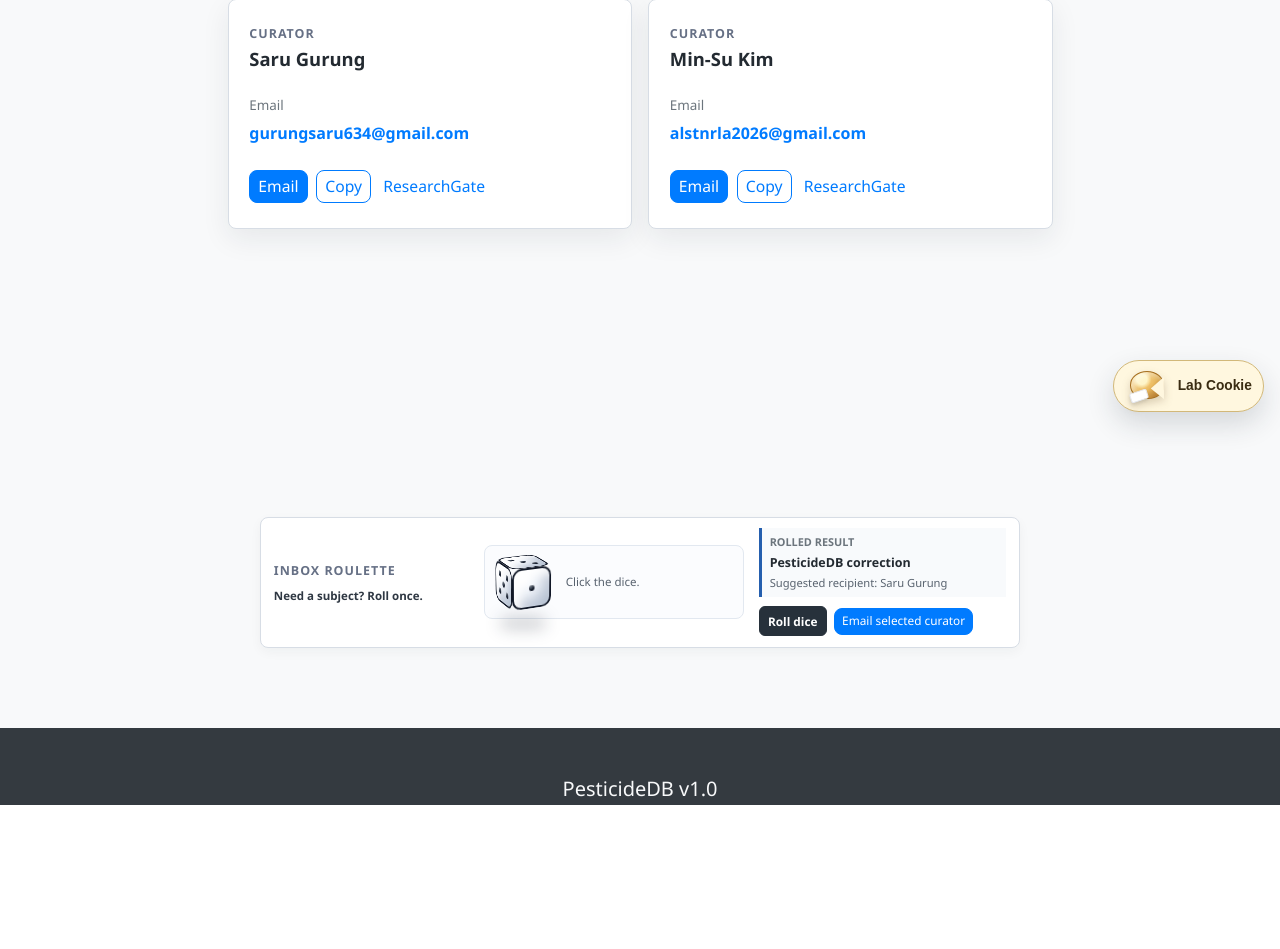
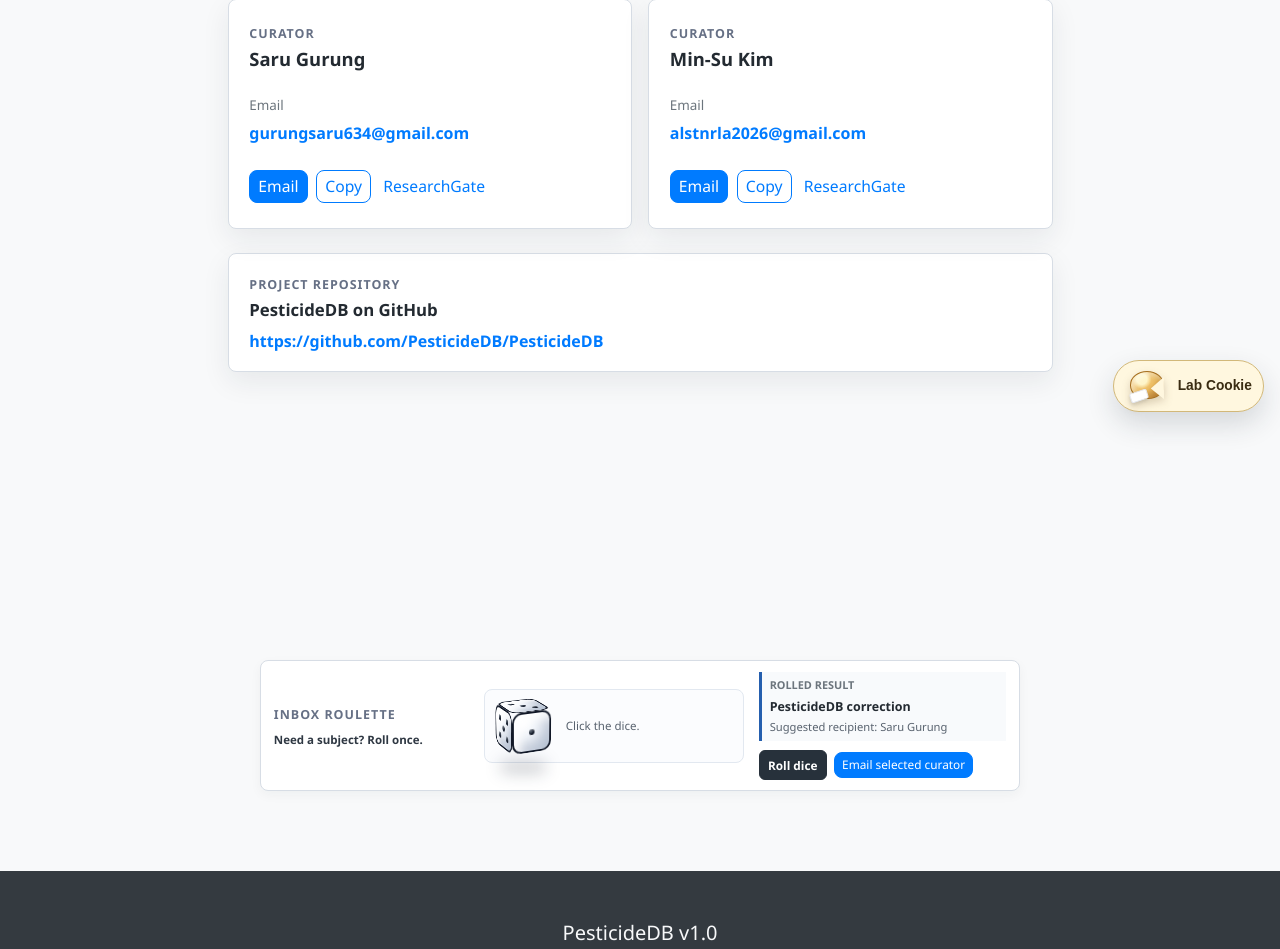
Before and after one commit to PesticideDB/PesticideDB, a Django app: page /contact/ in a window 1280 px wide. Shown: the part 372-1321 px from the top of the page. Before the commit the page ends 1177 px from the top, so only its background shows below. Run offline with Django 5.2, Linux system fonts and the light colour scheme; data comes from the database, SQL or seed files in the repository; some libraries are stand-ins or nearby versions.

Commit message:
Add GitHub repository link to contact page

```diff
--- a/base/templates/base/contact.html
+++ b/base/templates/base/contact.html
@@ -45,6 +45,16 @@
                     </div>
                 </article>
             </div>
+
+            <section class="contact-repository" aria-labelledby="repository-heading">
+                <div>
+                    <span class="contact-label">Project Repository</span>
+                    <h2 id="repository-heading">PesticideDB on GitHub</h2>
+                </div>
+                <a class="repository-link" href="https://github.com/PesticideDB/PesticideDB" target="_blank" rel="noopener">
+                    https://github.com/PesticideDB/PesticideDB
+                </a>
+            </section>
 
             <section class="contact-console mt-5">
                 <div class="contact-console-copy">
@@ -124,6 +134,7 @@
         gap: 1rem;
     }
     .contact-card,
+    .contact-repository,
     .contact-console {
         border: 1px solid #d7dde5;
         border-radius: 8px;
@@ -172,6 +183,23 @@
     .contact-actions .btn-link {
         padding-left: .15rem;
         padding-right: .15rem;
+    }
+    .contact-repository {
+        display: grid;
+        gap: .55rem;
+        margin-top: 1rem;
+        padding: 1.1rem 1.3rem;
+    }
+    .contact-repository h2 {
+        margin: .2rem 0 0;
+        font-size: 1.05rem;
+        line-height: 1.25;
+        font-weight: 750;
+        letter-spacing: 0;
+    }
+    .repository-link {
+        overflow-wrap: anywhere;
+        font-weight: 650;
     }
     .contact-console {
         display: grid;
```
